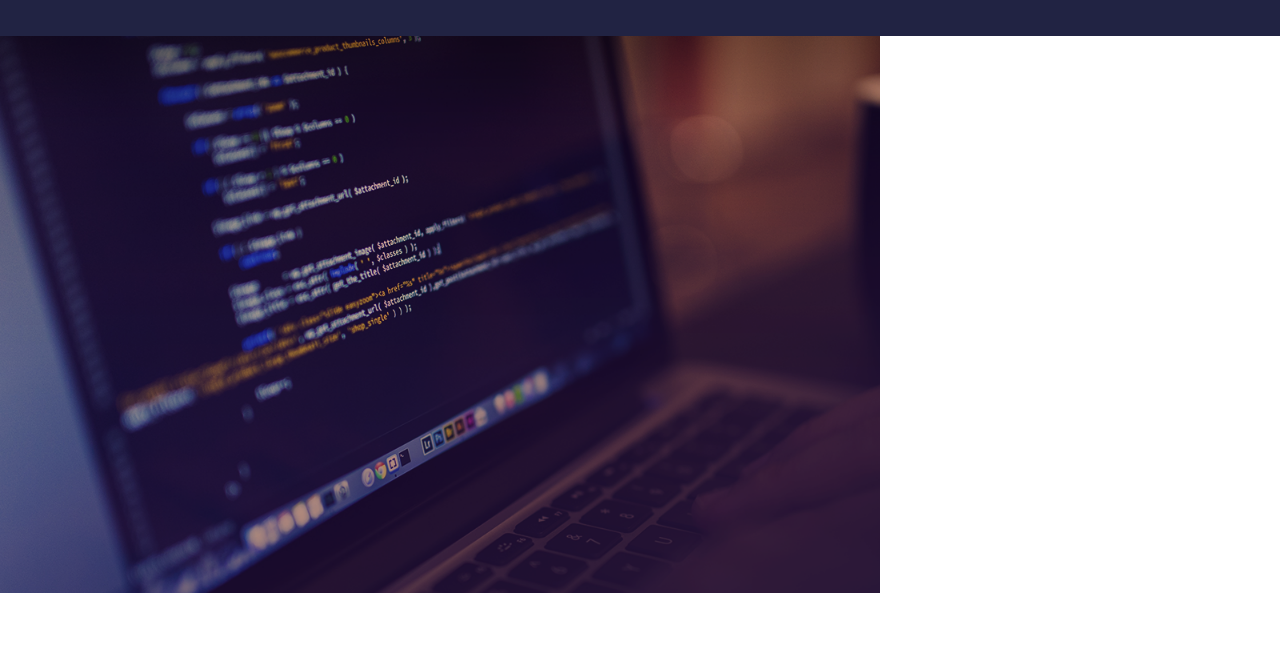
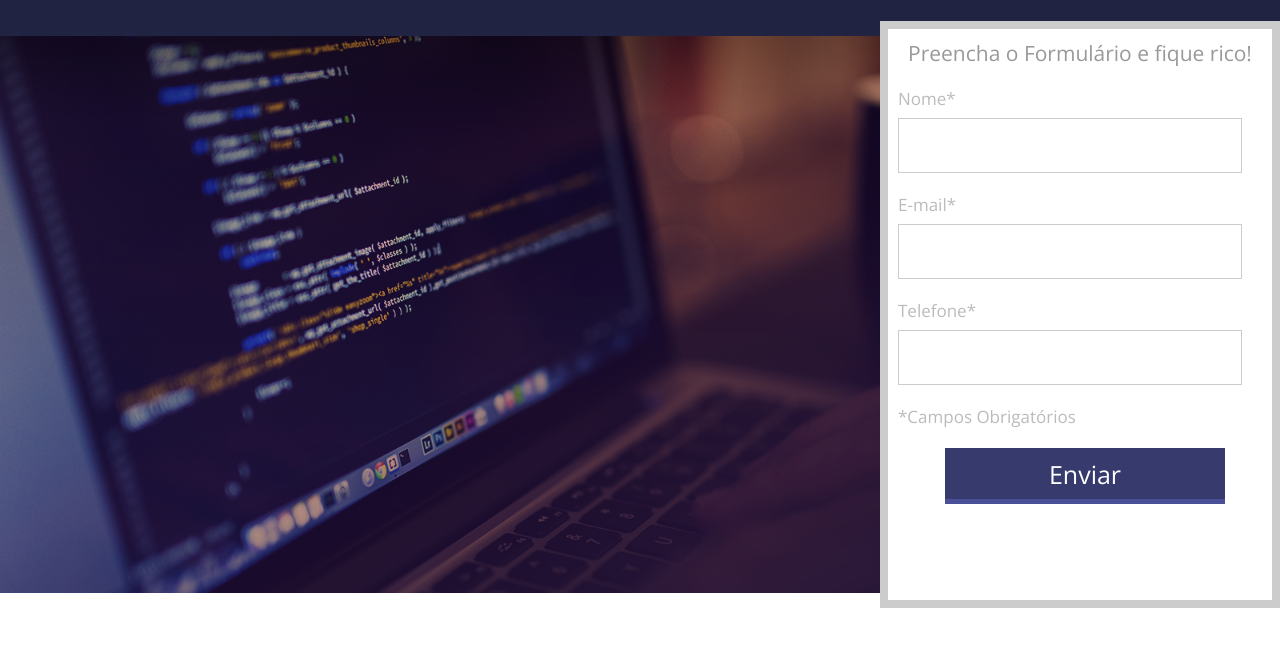
Before and after one commit to IsraelDev1/LandingPage-HTML5-CSS3, a plain HTML site: page index.html in a window 1280 px wide. Shown: the part 54-700 px from the top of the page. Drawn offline with nearby package versions, Linux system fonts and the light colour scheme.

Commit message:
Completed form

```diff
--- a/css/style.css
+++ b/css/style.css
@@ -2,6 +2,7 @@
 	margin: 0;
 	padding: 0;
 	box-sizing: border-box;
+	font-family: 'Open Sans', sans-serif;
 }
 
 html, body{
@@ -33,12 +34,70 @@ html, body{
 
 .container-banner > .center{
 	height: 100%;
-	text-align: right;
 }
 
 .form{
+	padding-top: 10px;
 	width: 400px;
-	height: 100%;
-	display: inline-block;
+	height: calc(100% + 30px);
+	float: right;
+	position: relative;
+	top: -15px;
+	border: 8px solid #ccc;
 	background-color: white;
 }
+
+.form h2{
+	font-weight: normal;
+	color: #999999;
+	font-size: 21px;
+	text-align: center;
+}
+
+.input-container{
+	margin-top: 20px;
+	margin-left: 10px;
+}
+
+.form p{
+	margin: 20px 0;
+}
+
+.form p, .form input[type=submit]{
+	margin-left: 10px;
+}
+
+.input-container span, .form p{
+	width: 100%;
+	color: #bbbbbb;
+	font-size: 17px;
+}
+
+.input-container input[type=text]{
+	margin-top: 8px;
+	width: 344px;
+	height: 55px;
+	border: 1px solid #ccc;
+}
+
+.form .input-submit-container{
+	text-align: center;
+}
+
+form input[type=submit]{
+	color: white;
+	font-size: 25px;
+	width: 280px;
+	height: 56px;
+	display: inline-block;
+	background-color: #363a6d;
+	border-top: 0;
+	border-right: 0;
+	border-left: 0;
+	cursor: pointer;
+	border-bottom: 5px solid #4a5097;
+}
+
+.form input[type=submit]:hover{
+	background-color: #323665;
+}
--- a/index.html
+++ b/index.html
@@ -4,6 +4,8 @@
 	<meta charset="utf-8">
 	<title>Landing Page</title>
 	<link rel="stylesheet" type="text/css" href="./css/style.css">
+	<link href="https://fonts.googleapis.com/css2?family=Open+Sans:wght@300&display=swap" rel="stylesheet">
+
 </head>
 <body>
 
@@ -16,7 +18,28 @@
 	<div class="container-banner">
 		<div class="center">
 			<div class="form">
+				<h2>Preencha o Formulário e fique rico!</h2>
+				<form>
+					<div class="input-container">
+						<span>Nome*</span>
+						<input type="text" name="nome" required>
+					</div> <!-- INPUT-CONTAINER -->
+					<div class="input-container">
+						<span>E-mail*</span>
+						<input type="text" name="nome" required>
+					</div> <!-- INPUT-CONTAINER -->
+					<div class="input-container">
+						<span>Telefone*</span>
+						<input type="text" name="nome" required>
+					</div> <!-- INPUT-CONTAINER -->
 
+					<p class="warning">*Campos Obrigatórios</p>
+
+					<div class="input-submit-container">
+						<input type="submit" name="acao" value="Enviar">
+					</div> <!-- INPUT-SUBMIT-CONTAINER -->
+
+				</form>
 			</div><!-- FORM -->
 		</div><!-- CENTER -->
 	</div><!-- CONTAINER-BANNER -->
```
